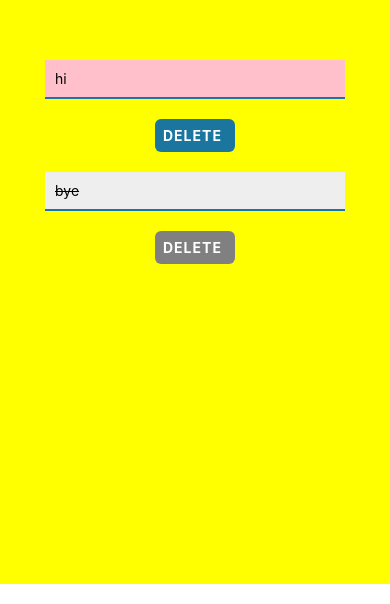
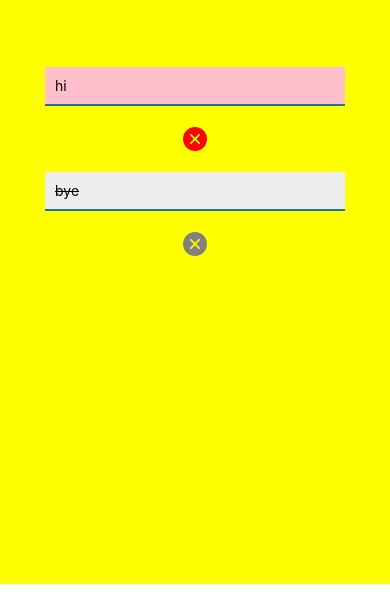
Before and after one commit to lakshya1goel/react-native-taskly, a React Native app: screen / in a window 390 px wide. Shown: the part 240-844 px from the top of the page. Built offline with nearby package versions, Linux system fonts and the light colour scheme.

Commit message:
add icons

```diff
--- a/components/ShoppingListItem.tsx
+++ b/components/ShoppingListItem.tsx
@@ -1,5 +1,6 @@
 import { View, Text, TouchableOpacity, StyleSheet, Alert} from "react-native";
 import { theme } from "../theme";
+import AntDesign from '@expo/vector-icons/AntDesign';
 
 type Props = {
     name: string;
@@ -19,8 +20,11 @@ export function ShoppingListItem({name, isCompleted = false}: Props) {
           <View style={[styles.itemContainer, isCompleted? styles.completedItemContainer : undefined]}>
               <Text style={isCompleted? styles.completedText : undefined}>{name}</Text>
           </View>
-          <TouchableOpacity onPress={handleDelete} style={[styles.button, isCompleted? styles.completedButton : undefined]} activeOpacity={0.8} disabled={isCompleted}>
-              <Text style={[styles.buttonText]}>Delete</Text>
+          <TouchableOpacity onPress={handleDelete}
+          // style={[styles.button, isCompleted? styles.completedButton : undefined]}
+          activeOpacity={0.8} disabled={isCompleted}>
+              {/* <Text style={[styles.buttonText]}>Delete</Text> */}
+              <AntDesign name="closecircle" size={24} color={isCompleted? "grey" : "red"} />
           </TouchableOpacity>
       </View>
     )
```
